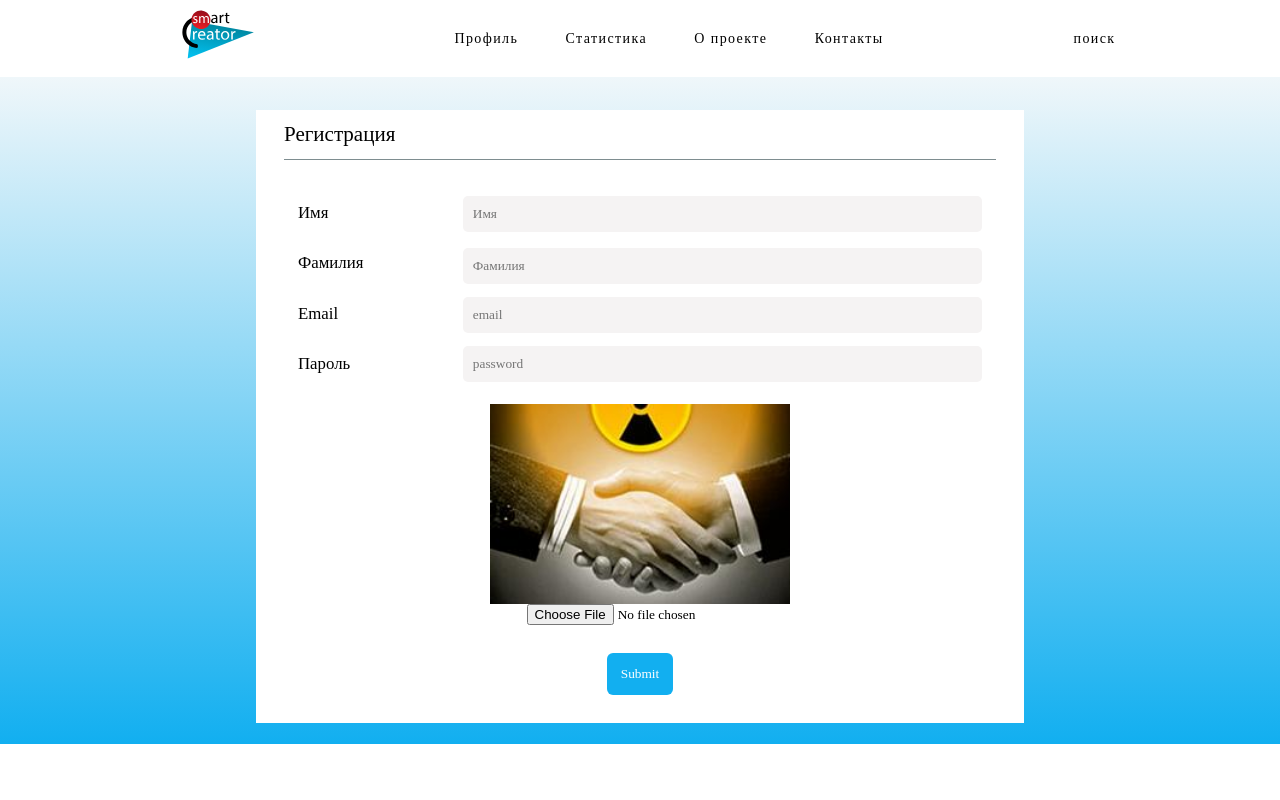
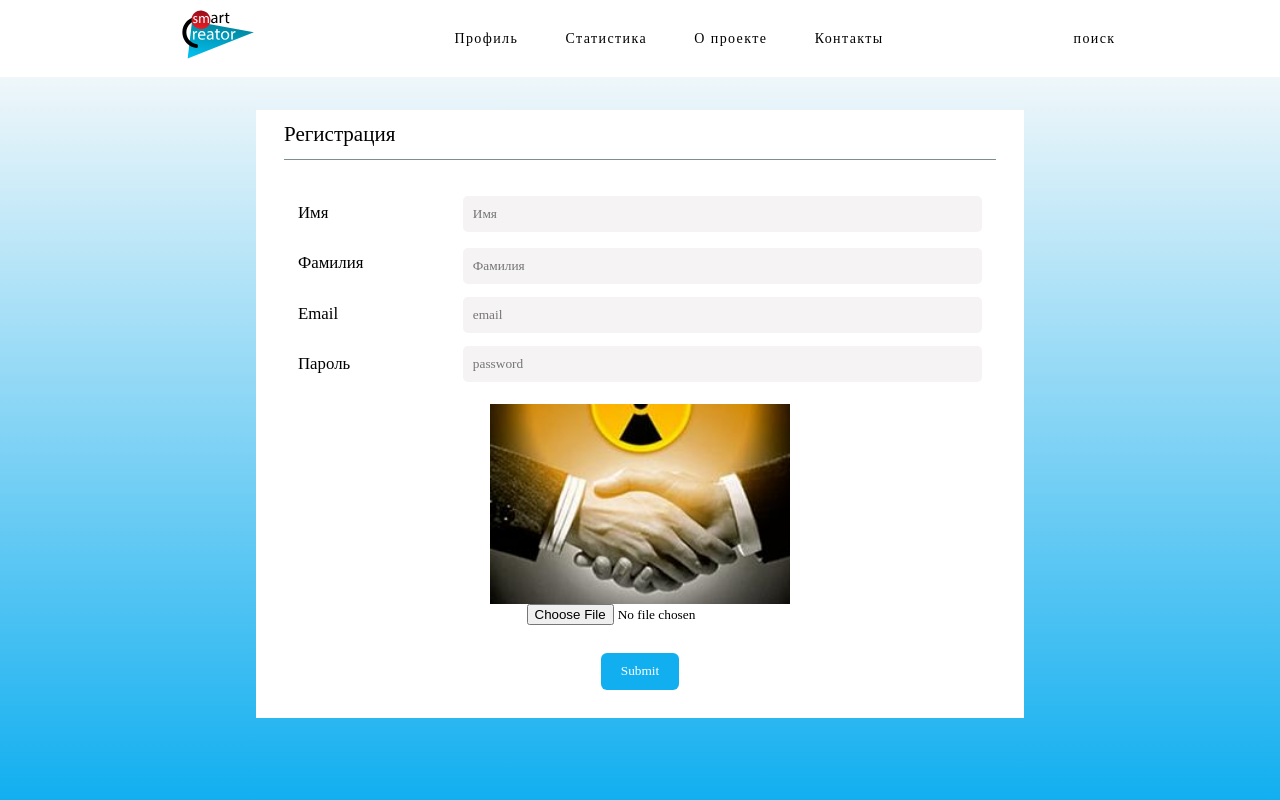
Before and after one commit to newpagexyz/BeCoder, a PHP site: page /reg/reg.html in a window 1280 px wide. Run offline with PHP 8.4, Linux system fonts and the light colour scheme; style sheets or scripts are compiled from the project's sources; some libraries are stand-ins or nearby versions.

Commit message:
Update reg.scss

```diff
--- a/#source/scss/reg.scss
+++ b/#source/scss/reg.scss
@@ -7,6 +7,16 @@
 *{
 	font-family: 'Myriad Pro';
 }
+#app{
+	height: 100%;
+}
+.wrapper{
+	height: 100%;
+}
+form{
+	height: 100%;
+}
+
 .form-reg{
 	margin: 75px 0 0 0;
 }
@@ -14,6 +24,7 @@
 .tabs__body {
 	padding: 1.5em 0 1.5em 0;
 	width: 100%;
+	height: 100%;
 
 position: relative;
 background: rgb(240,247,250);
@@ -171,12 +182,19 @@ font-size: 1.2em;
 ///////
 .submit{
 	display: flex;
+	flex-direction: column;
+	align-items: center;
 	justify-content: center;
 	padding: 0 0 2em 0;
 	input{
 		border-radius: 6px;
-	padding: 1em;
+	padding: 0.8em 1.5em 0.8em 1.5em;
 	background-color: #12aff0;
 	color: #fff;
 	}
+	p{
+		padding: 1em 0 0 0;
+		font-size: 0.8em;
+		align-items: center;
+	}
 }
```
